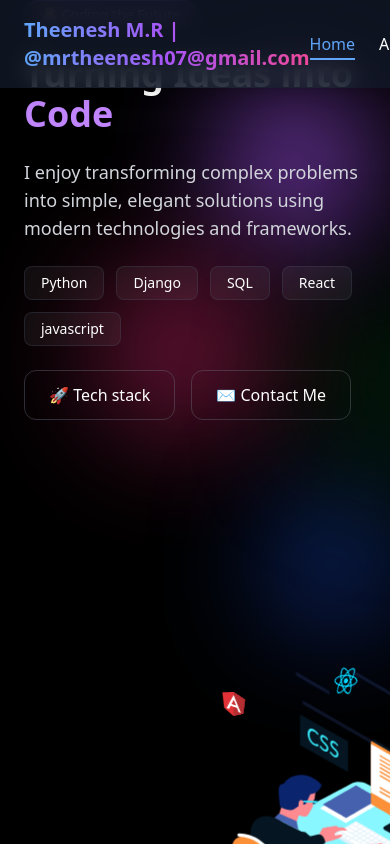
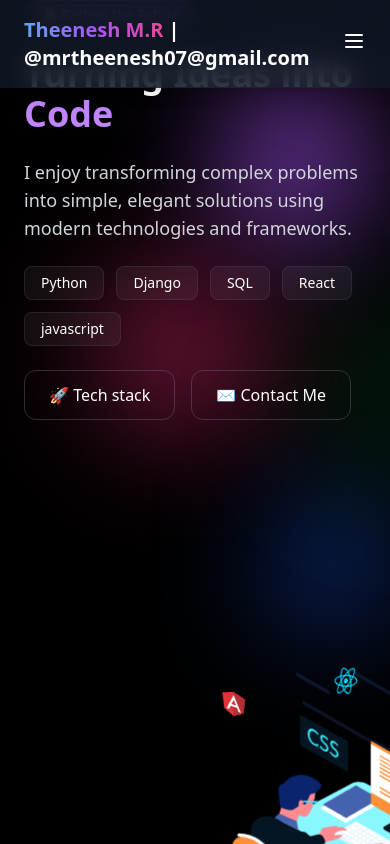
Before and after one commit to mrtheenesh/Portfolio, a React (Vite) app: page / in a window 390 px wide. Shown: the top 844 px of the page. Built offline with nearby package versions, Linux system fonts and the light colour scheme.

Commit message:
Resolved merge conflicts

```diff
--- a/src/components/Navbar.jsx
+++ b/src/components/Navbar.jsx
@@ -11,8 +11,9 @@
 
 export default function Navbar() {
   const [active, setActive] = useState("home");
+  const [menuOpen, setMenuOpen] = useState(false);
 
-  // Scroll Spy (tracks which section is visible)
+  // Scroll Spy (track which section is visible)
   useEffect(() => {
     const sections = navLinks
       .map((link) => document.getElementById(link.id))
@@ -22,13 +23,13 @@
       (entries) => {
         entries.forEach((entry) => {
           if (entry.isIntersecting) {
-            setActive(entry.target.id); // set active section
+            setActive(entry.target.id);
           }
         });
       },
       {
-        threshold: 0.3, // trigger earlier (30% visible instead of 60%)
-        rootMargin: "-100px 0px -40% 0px", // adjust viewport calculation
+        threshold: 0.3,
+        rootMargin: "-100px 0px -40% 0px",
       }
     );
 
@@ -36,12 +37,12 @@
     return () => observer.disconnect();
   }, []);
 
-  // 🔽 Smooth scroll handler
+  // Smooth scroll handler
   const handleScroll = (id) => {
     const section = document.getElementById(id);
     if (section) {
       section.scrollIntoView({ behavior: "smooth", block: "start" });
-      setActive(id); // keep underline
+      setActive(id);
     }
   };
 
@@ -53,26 +54,36 @@
       className="fixed top-0 left-0 w-full bg-gray-900 text-white shadow-lg z-50 backdrop-blur-md bg-opacity-80"
     >
       <div className="max-w-6xl mx-auto px-6 py-4 flex justify-between items-center">
-
         {/* Left side - Logo / Name */}
         <motion.h1
           initial={{ opacity: 0, x: -40 }}
           animate={{ opacity: 1, x: 0 }}
           transition={{ delay: 0.3, duration: 0.7 }}
-          className="text-xl font-extrabold bg-gradient-to-r from-blue-400 via-purple-500 to-pink-500 bg-clip-text text-transparent"
+          className="text-xl font-extrabold"
         >
-          Theenesh M.R | @mrtheenesh07@gmail.com
+          <span className="bg-gradient-to-r from-blue-400 via-purple-500 to-pink-500 bg-clip-text text-transparent">
+            Theenesh M.R
+          </span>{" "}
+          |{" "}
+          <a
+            href="https://mail.google.com/mail/?view=cm&fs=1&to=mrtheenesh07@gmail.com"
+            className="text-white transition-all duration-300 hover:text-transparent hover:bg-gradient-to-r hover:from-blue-400 hover:via-purple-500 hover:to-pink-500 bg-clip-text"
+            target="_blank"
+            rel="noopener noreferrer"
+          >
+            @mrtheenesh07@gmail.com
+          </a>
         </motion.h1>
 
-        {/* Right side - Nav Links */}
-        <ul className="flex space-x-6">
+        {/* Desktop Navigation */}
+        <ul className="hidden md:flex space-x-6">
           {navLinks.map((link, i) => (
             <motion.li
               key={i}
               initial={{ opacity: 0, y: -10 }}
               animate={{ opacity: 1, y: 0 }}
               transition={{ delay: 0.2 + i * 0.1 }}
-              className="relative group"
+              className="relative group list-none"
             >
               <button
                 onClick={() => handleScroll(link.id)}
@@ -82,20 +93,79 @@
               >
                 {link.name}
               </button>
-
-              {/* Underline */}
               <span
-                className={`absolute left-0 -bottom-1 h-[2px] bg-blue-400 transition-all duration-300
-                  ${
-                    active === link.id
-                      ? "w-full"
-                      : "w-0 group-hover:w-full"
-                  }`}
+                className={`absolute left-0 -bottom-1 h-[2px] bg-blue-400 transition-all duration-300 ${
+                  active === link.id ? "w-full" : "w-0 group-hover:w-full"
+                }`}
               ></span>
             </motion.li>
           ))}
         </ul>
+
+        {/* Mobile Hamburger Icon */}
+        <div className="md:hidden">
+          <button onClick={() => setMenuOpen(!menuOpen)}>
+            {menuOpen ? (
+              // X icon when open
+              <svg
+                xmlns="http://www.w3.org/2000/svg"
+                className="h-6 w-6"
+                fill="none"
+                viewBox="0 0 24 24"
+                stroke="currentColor"
+              >
+                <path
+                  strokeLinecap="round"
+                  strokeLinejoin="round"
+                  strokeWidth={2}
+                  d="M6 18L18 6M6 6l12 12"
+                />
+              </svg>
+            ) : (
+              // Hamburger icon when closed
+              <svg
+                xmlns="http://www.w3.org/2000/svg"
+                className="h-6 w-6"
+                fill="none"
+                viewBox="0 0 24 24"
+                stroke="currentColor"
+              >
+                <path
+                  strokeLinecap="round"
+                  strokeLinejoin="round"
+                  strokeWidth={2}
+                  d="M4 6h16M4 12h16M4 18h16"
+                />
+              </svg>
+            )}
+          </button>
+        </div>
       </div>
+
+      {/* Mobile Dropdown Menu */}
+      {menuOpen && (
+        <motion.div
+          initial={{ opacity: 0, y: -10 }}
+          animate={{ opacity: 1, y: 0 }}
+          transition={{ duration: 0.3 }}
+          className="absolute top-16 left-0 w-full bg-gray-900 text-center flex flex-col space-y-4 py-6 md:hidden shadow-lg"
+        >
+          {navLinks.map((link, i) => (
+            <button
+              key={i}
+              onClick={() => {
+                handleScroll(link.id);
+                setMenuOpen(false);
+              }}
+              className={`transition ${
+                active === link.id ? "text-blue-400" : "hover:text-blue-400"
+              }`}
+            >
+              {link.name}
+            </button>
+          ))}
+        </motion.div>
+      )}
     </motion.nav>
   );
 }
```
